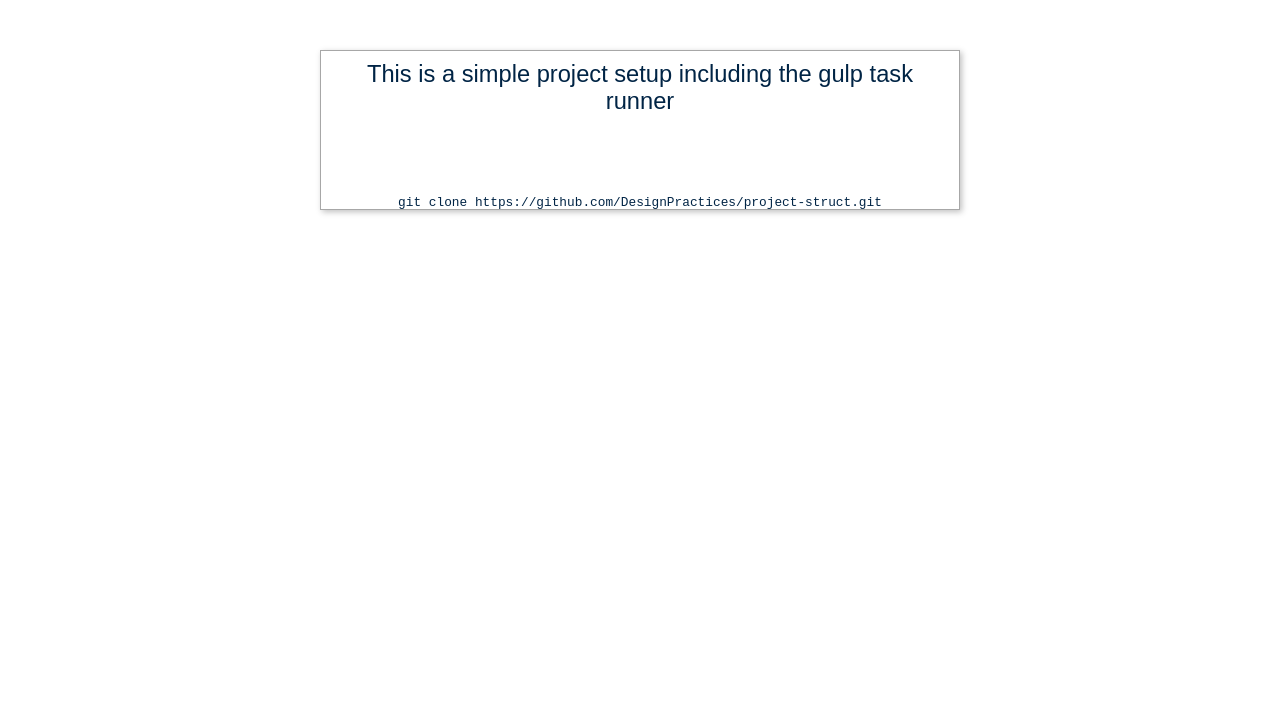
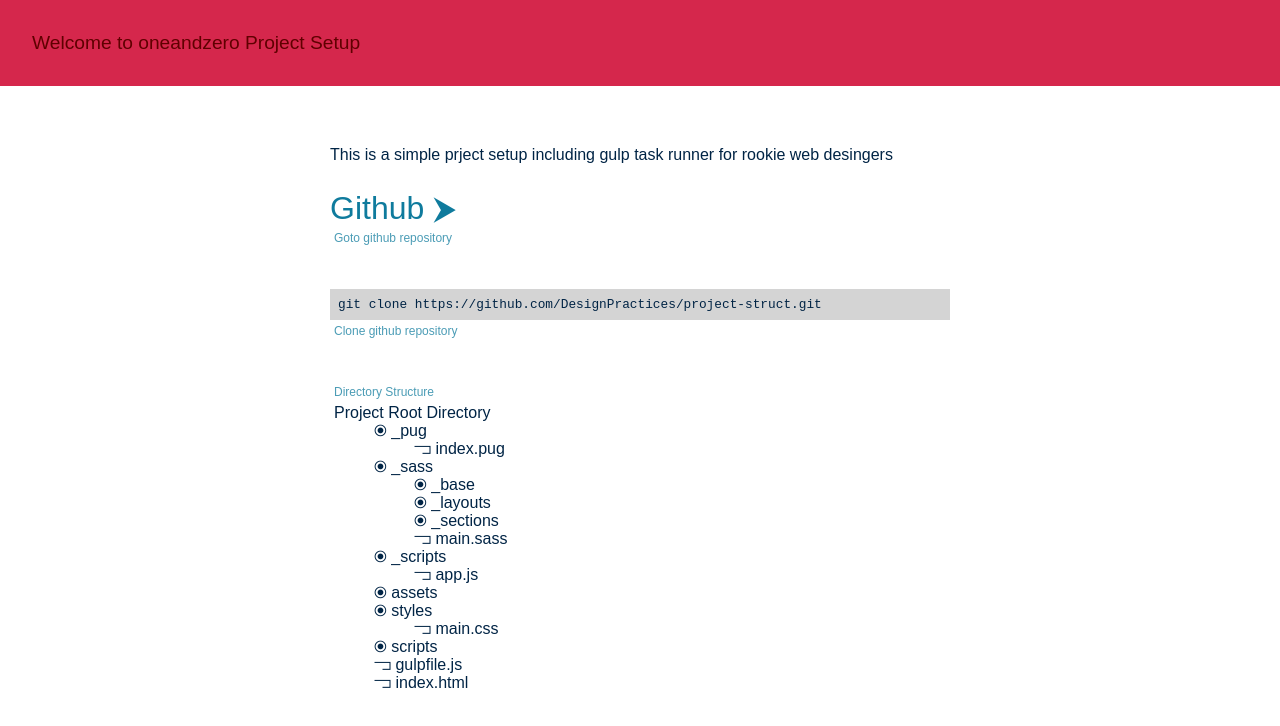
Before and after one commit to DesignPractices/project-struct, a plain HTML site: page index.html in a window 1280 px wide. Drawn offline with Linux system fonts and the light colour scheme; a web font is replaced by a local one.

Commit message:
Changed the intro page and style, also added folder structure

```diff
--- a/_sass/_sections/base.sass
+++ b/_sass/_sections/base.sass
@@ -6,29 +6,68 @@ html, body
     box-sizing: inherit
 
 // dummy styles -- go ahead and remove it
+span.link_desc
+    font-size: 1.5vh
+    opacity: 0.75
+    color: rgb(15, 123, 157)
+    padding: 0.5vh
+
+header
+    background-color: rgb(213, 39, 76)
+    padding: 4vh
+    text-align: left
+    font-size: 1.5vw
+    color: rgb(96, 0, 0)
+    font-family: 'Titillium Web', sans-serif
+
 .container
     margin: 50px auto
     padding: 10px
     width: 50vw
     max-width: 50vw
     min-width: 50vw
-    height: 20vh
-    min-height: 10vh
-    max-height: auto
-    text-align: center
-    border: 1px solid rgb(167, 167, 167)
-    box-shadow: 2px 2px 6px rgba(0, 0, 0, 0.25)
+    height: auto
     font-family: 'Titillium Web', sans-serif
     font-size: 1.25vw
     font-weight: lighter
     color: rgb(0, 36, 69)
     display: flex
     flex-direction: column
+    justify-content: center
 
-    span.heading
-        font-size: 1.85vw
+    .cta
+        margin-top: 2vw
+        display: flex
+        flex-direction: column
+        color: rgb(15, 123, 157)
 
-    span.code
-        font-size: 1vw
-        font-family: monospace
-        margin-top: 10vh
+        a
+            text-decoration: none
+            color: rgb(15, 123, 157)
+            font-size: 2.5vw
+
+            &:visited
+                color: rgb(90, 214, 31)
+
+    .git_cmd
+        margin-top: 5vh
+        display: flex
+        flex-direction: column
+
+        span.code
+            padding: 1vh
+            background-color: rgb(212, 212, 212)
+            font-family: monospace
+            font-size: 1vw
+            &::selection
+                background: rgb(255, 240, 101)
+
+    .dir_structure
+        margin-top: 5vh
+
+        .root_dir
+            padding: 0.5vh
+
+.sub_dir_list
+    list-style-type: none
+    margin: 0
--- a/index.html
+++ b/index.html
@@ -9,6 +9,44 @@
     <link rel="stylesheet" href="styles/main.css">
   </head>
   <body>
-    <div class="container"><span class="heading">This is a simple project setup including the gulp task runner</span><span class="code">git clone https://github.com/DesignPractices/project-struct.git</span></div>
+    <header>Welcome to oneandzero Project Setup</header>
+    <div class="container">
+      <div class="description">This is a simple prject setup including gulp task runner for rookie web desingers</div>
+      <div class="cta"><a href="https://github.com/DesignPractices/project-struct" alt="link broken" target="_blank">Github &#11166;</a><span class="link_desc">Goto github repository</span></div>
+      <div class="git_cmd"><span class="code">git clone https://github.com/DesignPractices/project-struct.git</span><span class="link_desc">Clone github repository</span></div>
+      <div class="dir_structure"><span class="link_desc">Directory Structure</span>
+        <div class="root_dir">Project Root Directory
+          <ul class="sub_dir_list">
+            <li class="list_item dir">&#10687; _pug
+              <ul class="sub_dir_list">
+                <li class="file list_item">&#10958; index.pug</li>
+              </ul>
+            </li>
+            <li class="list_item dir">&#10687; _sass
+              <ul class="sub_dir_list">
+                <li class="list_item dir">&#10687; _base</li>
+                <li class="list_item dir">&#10687; _layouts</li>
+                <li class="list_item dir">&#10687; _sections</li>
+                <li class="list_item file">&#10958; main.sass</li>
+              </ul>
+            </li>
+            <li class="list_item dir">&#10687; _scripts
+              <ul class="sub_dir_list">
+                <li class="file list_item">&#10958; app.js</li>
+              </ul>
+            </li>
+            <li class="list_item dir">&#10687; assets</li>
+            <li class="list_item dir">&#10687; styles
+              <ul class="sub_dir_list">
+                <li class="file list_item">&#10958; main.css</li>
+              </ul>
+            </li>
+            <li class="list_item dir">&#10687; scripts</li>
+            <li class="list_item file">&#10958; gulpfile.js</li>
+            <li class="list_item file">&#10958; index.html</li>
+          </ul>
+        </div>
+      </div>
+    </div>
   </body>
 </html>
```
Also changed, not shown: styles/main.css, 1 other file.
